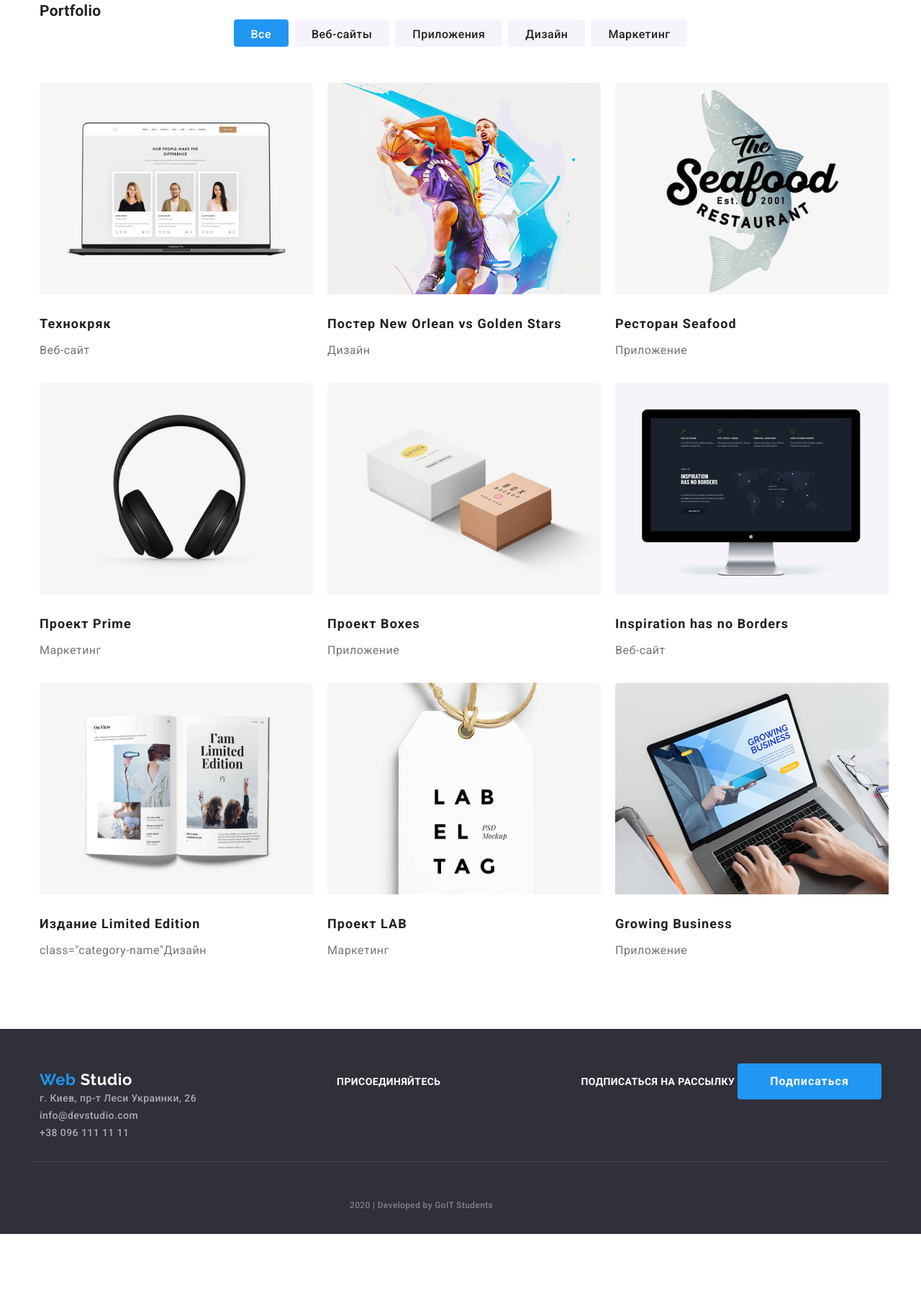
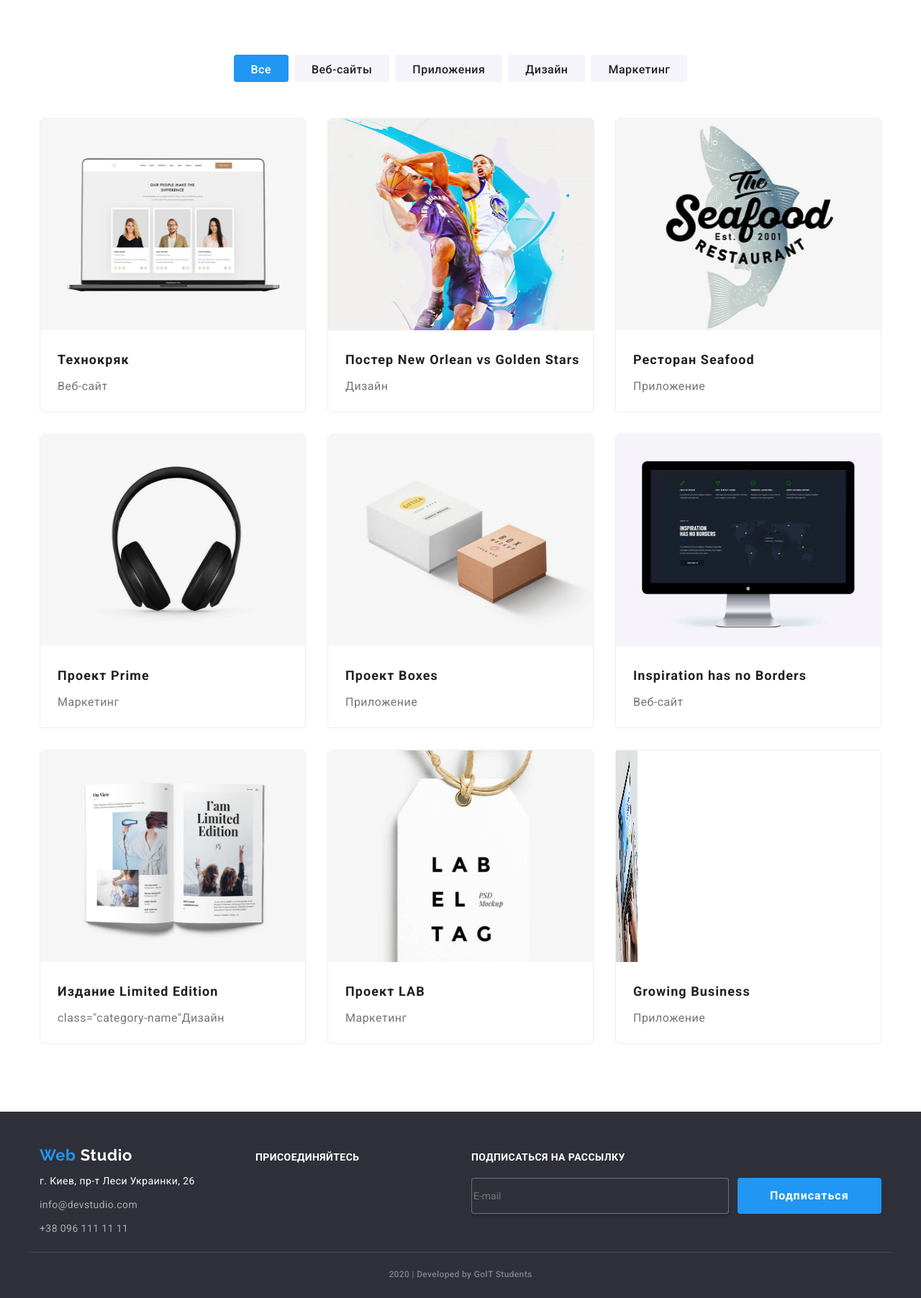
Before and after one commit to darya-ungvari/goit-markup-hw-03, a plain HTML site: page portfolio.html in a window 1280 px wide. Shown: the part 121-1925 px from the top of the page at 72% size. Before the commit the page ends 1836 px from the top, so only its background shows below. Drawn offline with nearby package versions, Linux system fonts and the light colour scheme.

Commit message:
добавляет правки
добавляет правки от ментора, плюс изменяет разметку футера

```diff
--- a/css/style.css
+++ b/css/style.css
@@ -17,7 +17,11 @@ body {
     margin: 0;
 }
 
-h1, h2, h3 {
+h1 {
+    color: var(--primary-white-color);
+}
+
+h2, h3 {
     color: var(--title-text-color);
 }
 
@@ -108,11 +112,15 @@ h1, h2, h3 {
 
 }
 
+
  /*  header */
 
 .container.main-nav {
     display: flex;
     align-items: center;
+    padding-top: 24px;
+    padding-bottom: 25px;
+
 }
 
 .logo {
@@ -212,6 +220,8 @@ h1, h2, h3 {
 
     padding-top: 206px;
     padding-bottom: 200px;
+
+    background-color: #585961;
 }
 
 /* Наши преимущества */
@@ -222,7 +232,6 @@ h1, h2, h3 {
     padding-bottom: 94px;
 
 }
-
 
 .section-feauter-title {
 
@@ -238,13 +247,11 @@ h1, h2, h3 {
 .feauter-points .item {
 
      /* width: 278px; */
-     width: calc((1200px - 90px) / 3);
+     width: calc((100% - 90px) / 3);
 
-     flex-direction: column;
-     text-align: center;
+
 
 }
-
 
 .feauter-points .item + .item {
 
@@ -252,9 +259,10 @@ h1, h2, h3 {
 }
 
 .feauter-image {
+
     margin-bottom: 50px;
+
 }
-
 
 .feauter-title {
 
@@ -262,9 +270,11 @@ h1, h2, h3 {
     font-size: 14px;
     line-height: 16px;
     letter-spacing: 0.03em;
+    text-transform: uppercase;
 
     margin-top: 0px;
     margin-bottom: 10px;
+
 }
 
 
@@ -273,7 +283,6 @@ h1, h2, h3 {
     font-size: 14px;
     line-height: 24px;
     letter-spacing: 0.03em;
-    text-align: left;
 
     margin:0;
 
@@ -300,7 +309,8 @@ h1, h2, h3 {
 }
 .aboutus-list .item {
 
-    width: calc ((1200 - 60) /3);
+    width: calc((100% - 60px) / 3);
+    text-align: center;
 
 }
 
@@ -310,9 +320,12 @@ h1, h2, h3 {
     font-size: 36px;
     line-height: 42px;
     letter-spacing: 0.03em;
+    text-align: center;
+
 
     margin-top: 0px;
     margin-bottom: 50px;
+
     }
 
 
@@ -336,6 +349,11 @@ h1, h2, h3 {
 
 /* Наша команда */
 
+.team {
+
+    background-color: #F5F4FA;
+}
+
 .team .container {
 
    padding-top: 94px;
@@ -349,12 +367,15 @@ h1, h2, h3 {
 
 }
 
-.teamlist .item {
+.team-card {
 
-    width: calc((1200px - 90px / 4));
+    width: calc((100% - 90px / 4));
+
+    background-color: var(--primary-white-color);
+    border-radius: 4px;
 }
 
-.teamlist .item + .item {
+.team-card + .team-card {
 
     margin-left: 30px;
 }
@@ -365,6 +386,7 @@ h1, h2, h3 {
     font-size: 36px;
     line-height: 42px;
     letter-spacing: 0.03em;
+    text-align: center;
 
     margin-top: 0;
     margin-bottom: 50px;
@@ -376,6 +398,7 @@ h1, h2, h3 {
     font-size: 16px;
     line-height: 19px;
     letter-spacing: 0.03em;
+    text-align: center;
 
     margin-top: 0;
     margin-bottom: 10px;
@@ -392,6 +415,9 @@ h1, h2, h3 {
     font-size: 16px;
     line-height: 19px;
     letter-spacing: 0.03em;
+    text-align: center;
+
+    margin-top: 0px;
     margin-bottom: 16px;
 }
 
@@ -452,30 +478,106 @@ h1, h2, h3 {
 
 }
 
-.footer > .container {
+.footer.container {
 
     display: flex;
 
     padding-top: 48px;
-    padding-bottom: 28px;
+    padding-bottom: 21px;
 
     align-items: baseline;
-    justify-content: space-between;
+
+    border-bottom: 1px solid rgba(255, 255, 255, 0.1);
 
 }
 
-.footer-column {
 
+.footer-adress {
 
+    width: 231px;
+    margin-right: 69px;
 }
+
 .logo.footer {
+
+    display: inline-block;
 
     font-size: 22px;
     margin-bottom: 10px;
     color: var(--primary-white-color);
+
+}
+
+.logo.footer:hover,
+.logo.footer:focus {
+
+    color: var(--accent-color);
+
+}
+
+.address .link {
+
+    display: block;
+
+    text-decoration: none;
+    font-style: normal;
+    font-weight: 400;
+    font-size: 14px;
+    line-height: 24px;
+    letter-spacing: 0.03em;
+
+}
+
+.address .link:hover,
+.address .link:focus {
+
+    color: var(--accent-color);
+}
+
+.adress-map {
+
+    color: var(--primary-white-color);
+
+    margin-bottom: 9px;
+
+}
+
+.adress-mail {
+
+    color: rgba(255, 255, 255, 0.6);
+
+    margin-bottom: 9px;
+
+}
+
+.adress-tel {
+
+    color: rgba(255, 255, 255, 0.6);
+
+
 }
 
 
+.footer-joinus {
+
+    width: 207px;
+    margin-right: 93px;
+
+}
+
+.joinus {
+
+    display: block;
+
+    font-weight: 700;
+    font-size: 14px;
+    line-height: 16px;
+    letter-spacing: 0.03em;
+
+    color: var(--primary-white-color);
+
+    margin-bottom: 21px;
+}
 
 .footer-socialmedia.list a {
 
@@ -488,55 +590,29 @@ h1, h2, h3 {
     color: var(--accent-color);
 }
 
-.address {
 
-    font-weight: 500;
-    font-size: 14px;
-    line-height: 24px;
-    letter-spacing: 0.03em;
-    font-style: normal;
+.ur-email {
 
-    color:var(--primary-white-color);
 
+    width: 358px;
+    height: 50px;
+    background-color:#2F303A;
+    border: 1px solid rgba(255, 255, 255, 0.3);
+    box-sizing: border-box;
+    box-shadow: 0px 4px 4px rgba(0, 0, 0, 0.15);
+    border-radius: 4px;
+    margin-right: 8px;
+}
+
+.footer-followus {
+
+    width: 570px;
 
 }
 
-.adress-link {
+.follow-us {
 
-    margin-bottom: 9px;
-}
-
-.adress-link:last-child(3n) {
-    margin-bottom: 0px;
-}
-
-.address a {
-
-    color: rgba(255, 255, 255, 0.6);
-    text-decoration: none;
-}
-
-.address a:hover,
-.address a:focus {
-
-    color: var(--accent-color);
-}
-
-
-.joinus {
-
-    font-weight: 700;
-    font-size: 14px;
-    line-height: 16px;
-    letter-spacing: 0.03em;
-
-    color: var(--primary-white-color);
-
-    margin-bottom: 21px;
-}
-
-
-.follow-us {
+    display: block;
 
     font-weight: bold;
     font-size: 14px;
@@ -552,7 +628,7 @@ h1, h2, h3 {
 
     padding-top: 18px;
     padding-bottom: 21px;
-    padding-left: 446px;
+
 
     margin-top: 0px;
     margin-bottom: 0px;
@@ -564,20 +640,9 @@ h1, h2, h3 {
     color: rgba(255, 255, 255, 0.4);
     text-align: center;
 
-    border-top: 1px solid rgba(255, 255, 255, 0.1);
+}
 
 
-
-
-
-
-
-
-
-
-
-
-}
 
 /*
 
@@ -637,6 +702,12 @@ portfolio
 
 }
 
+.card {
+
+    border: 1px solid #EEEEEE;
+    border-radius: 5px;
+}
+
 .flex-container .item {
 
     width: 370px;
@@ -678,6 +749,12 @@ portfolio
 
 }
 
+.common-text {
+
+    padding-left: 24px;
+    padding-bottom: 20px;
+}
+
 .flex-container.list p{
 
     font-weight: normal;
--- a/portfolio.html
+++ b/portfolio.html
@@ -45,69 +45,91 @@
                     <li class="item">
                         <button class="radio-button-secondary">Маркетинг</button>
                     </li>
+                    <!-- карточки с категориями -->
                 </ul>
                     <ul class="flex-container list">
-                        <li class="item">
-                            <img class="category-image" src="./images/technokryak.jpg" alt="скрин вебсайта" width="380" height="294">
+                        <li class="card item">
+                            <img class="category-image" src="./images/technokryak.jpg" alt="скрин вебсайта" width="370" height="294">
+                            <div class="common-text">
                                 <h2 class="category-title">Технокряк</h2>
                                 <p class="category-name" >Веб-сайт</p>
+                            </div>
                         </li>
-                        <li class="item">
-                            <img class="category-image" src="./images/posterneworlean.jpg" alt="баскетболисты" width="380" height="294">
+                        <li class="card item">
+                            <img class="category-image" src="./images/posterneworlean.jpg" alt="баскетболисты" width="370" height="294">
+                            <div class="common-text">
                                 <h2 class="category-title">Постер New Orlean vs Golden Stars</h2>
                                 <p class="category-name">Дизайн</p>
+                            </div>
                         </li>
-                        <li class="item">
-                            <img class="category-image" src="./images/restorantseafood.jpg" alt="лого ресторана" width="380" height="294">
+                        <li class="card item">
+                            <img class="category-image" src="./images/restorantseafood.jpg" alt="лого ресторана" width="370" height="294">
+                            <div class="common-text">
                                 <h2 class="category-title">Ресторан Seafood</h2>
                                 <p class="category-name">Приложение</p>
+                            </div>
                         </li>
-                        <li class="item">
-                            <img class="category-image" src="./images/earpods.jpg" alt="наушники" width="380" height="294">
+                        <li class="card item">
+                            <img class="category-image" src="./images/earpods.jpg" alt="наушники" width="370" height="294">
+                            <div class="common-text">
                                 <h2 class="category-title">Проект Prime</h2>
                                 <p class="category-name">Маркетинг</p>
+                            </div>
                         </li>
-                        <li class="item">
-                            <img class="category-image" src="./images/boxes.jpg" alt="коробки" width="380" height="294">
+                        <li class="card item">
+                            <img class="category-image" src="./images/boxes.jpg" alt="коробки" width="370" height="294">
+                            <div class="common-text">
                                 <h2 class="category-title">Проект Boxes</h2>
                                 <p class="category-name">Приложение</p>
+                            </div>
                         </li>
-                        <li class="item">
-                            <img class="category-image" src="./images/tv.jpg" alt="телевизор" width="380" height="294">
+                        <li class="card item">
+                            <img class="category-image" src="./images/tv.jpg" alt="телевизор" width="370" height="294">
+                            <div class="common-text">
                                 <h2 class="category-title">Inspiration has no Borders</h2>
                                 <p class="category-name">Веб-сайт</p>
+                            </div>
                         </li>
-                        <li class="item">
-                            <img class="category-image" src="./images/magazine.jpg" alt="журнал" width="380" height="294">
+                        <li class="card item">
+                            <img class="category-image" src="./images/magazine.jpg" alt="журнал" width="370" height="294">
+                            <div class="common-text">
                                 <h2 class="category-title">Издание Limited Edition</h2>
                                 <p> class="category-name"Дизайн</p>
+                            </div>
                         </li>
-                        <li class="item">
-                            <img class="category-image" src="./images/projectlabel.jpg" alt="ярлык" width="380" height="294">
+                        <li class="card item">
+                            <img class="category-image" src="./images/projectlabel.jpg" alt="ярлык" width="370" height="294">
+                            <div class="common-text">
                                 <h2 class="category-title">Проект LAB</h2>
                                 <p class="category-name">Маркетинг</p>
+                            </div>
                         </li>
-                        <li class="item">
-                            <img class="category-image" src="./images/growingbusiness.jpg" alt="ноутбук" width="380" height="294">
+                        <li class="card item">
+                            <img class="category-image" src="./images/growingbusiness.jpg" alt="ноутбук" width="30" height="294">
+                            <div class="common-text">
                                 <h2 class="category-title">Growing Business</h2>
                                 <p class="category-name">Приложение</p>
+                            </div>
                         </li>
                     </ul>
             </section>
         </main>
         <!-- футер -->
         <footer class="footer">
-            <div class="container">
-                <div class="footer-column">
-                    <a href="index.html" class="logo footer"> <span class="logo-accent">Web</span> Studio </a>
+            <div class="footer container">
+                    <div class="footer-adress">
+                        <a href="index.html" class="logo footer">
+                            <span class="logo-accent">Web</span>
+                             Studio
+                        </a>
                         <address class="address">
-                        <a class="adress-link" href="">г. Киев, пр-т Леси Украинки, 26 <br></a>
-                         <a class="adress-link" href="mailto:info@devstudio.com">  info@devstudio.com </a> <br>
-                         <a class="adress-link" href="tel:+380961111111"> +38 096 111 11 11 </a>
+                            <a class="adress-map link" href=""> г. Киев, пр-т Леси Украинки, 26 </a>
+                             <a class="adress-mail link" href="mailto:info@devstudio.com">  info@devstudio.com </a>
+                             <a class="adress-tel link" href="tel:+380961111111"> +38 096 111 11 11 </a>
                         </address>
                     </div>
                     <!--Соц сети-->
-                <div class="footer-column">
+                    <div class="footer-joinus">
                         <b class="joinus">ПРИСОЕДИНЯЙТЕСЬ</b>
                         <ul class="footer-socialmedia list">
                             <li> <a href="" aria-label="Ссылка на инстаграм"></a></li>
@@ -117,12 +139,13 @@
                         </ul>
                     </div>
                     <!-- подпишитесь на рассылку -->
-                <div class="footer-column">
+                    <div class="footer-followus">
                         <b class="follow-us">ПОДПИСАТЬСЯ НА РАССЫЛКУ</b>
+                        <input class="ur-email" type="text" name="first_name" placeholder="E-mail">
                         <button class="button">Подписаться</button>
                     </div>
             </div>
-            <p class="copyright container"> 2020 | Developed by GoIT Students </p>
+            <p class="copyright"> 2020 | Developed by GoIT Students </p>
         </footer>
     </body>
     </html>
```
Also changed, not shown: index.html (+36 -24 lines). Lines whose indentation alone changed are shown as unchanged.
